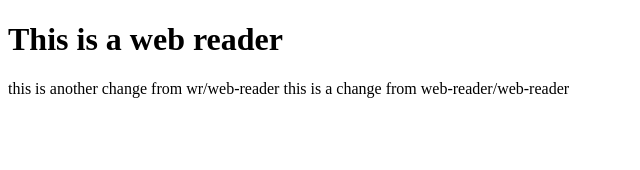
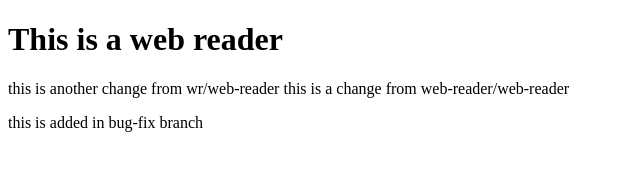
Before and after one commit to ahmprs/web-reader, a plain HTML site: page index.html in a window 1280 px wide. Shown: the whole page, without its empty margins (0-640 px from the left). Drawn offline with Linux system fonts and the light colour scheme.

Commit message:
bug is fixed

```diff
--- a/index.html
+++ b/index.html
@@ -13,5 +13,8 @@
 		<p>
 			this is another change from wr/web-reader this is a change from web-reader/web-reader
 		</p>
+		<span>
+			this is added in bug-fix branch
+		</span>
 	</body>
 </html>
```
